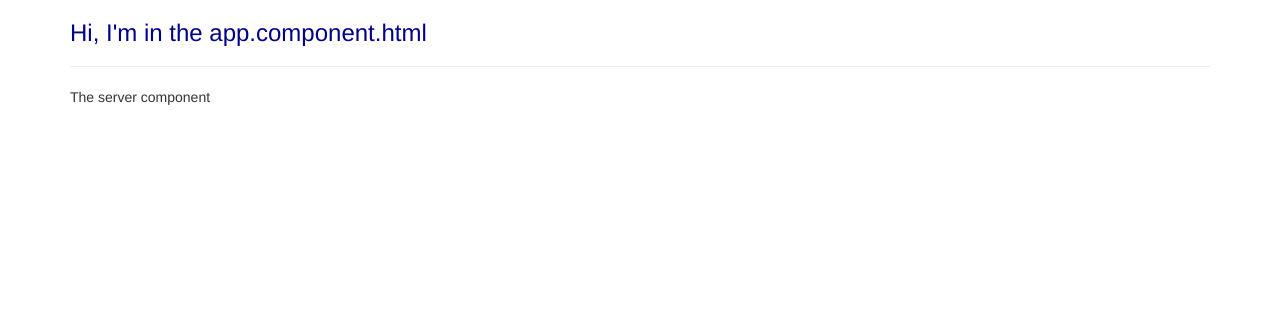
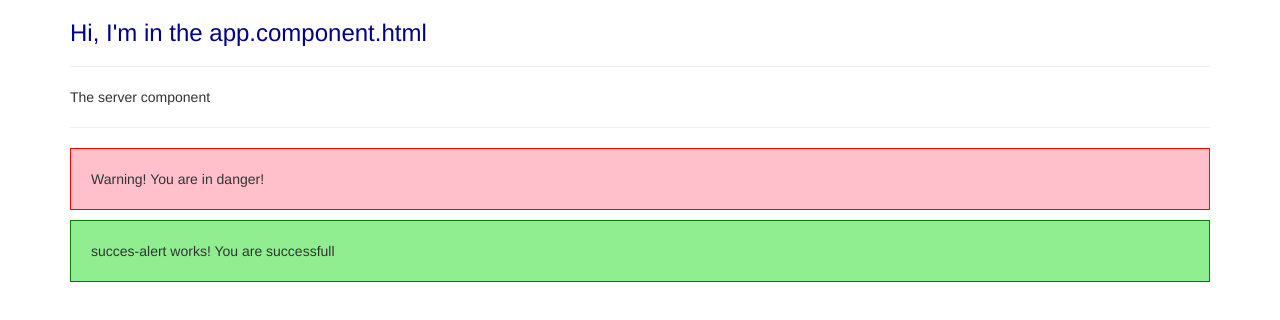
Before and after one commit to Jitgitbit/angular-exercise-one, an Angular app: page / in a window 1280 px wide. Shown: the top 320 px of the page. Built offline with nearby package versions, Linux system fonts and the light colour scheme.

Commit message:
ng g c         ROCKS!!

```diff
--- a/src/app/app.component.html
+++ b/src/app/app.component.html
@@ -4,6 +4,9 @@
       <h3>Hi, I'm in the app.component.html</h3>
       <hr>
       <app-server></app-server>
+      <hr>
+      <app-warning-alert></app-warning-alert>
+      <app-succes-alert></app-succes-alert>
     </div>
   </div>
 </div>
--- a/src/app/app.module.ts
+++ b/src/app/app.module.ts
@@ -3,11 +3,15 @@ import { NgModule } from '@angular/core';
 
 import { AppComponent } from './app.component';
 import { ServerComponent } from './server/server.component';
+import { SuccesAlertComponent } from './succes-alert/succes-alert.component';
+import { WarningAlertComponent } from './warning-alert/warning-alert.component';
 
 @NgModule({
   declarations: [
     AppComponent,
-    ServerComponent
+    ServerComponent,
+    SuccesAlertComponent,
+    WarningAlertComponent
   ],
   imports: [
     BrowserModule
--- /dev/null
+++ b/src/app/succes-alert/succes-alert.component.css
@@ -0,0 +1,5 @@
+p{
+  padding: 20px;
+  background-color: lightgreen;
+  border: 1px solid green;
+}
--- /dev/null
+++ b/src/app/succes-alert/succes-alert.component.html
@@ -0,0 +1 @@
+<p>succes-alert works! You are successfull</p>
--- /dev/null
+++ b/src/app/succes-alert/succes-alert.component.ts
@@ -0,0 +1,15 @@
+import { Component, OnInit } from '@angular/core';
+
+@Component({
+  selector: 'app-succes-alert',
+  templateUrl: './succes-alert.component.html',
+  styleUrls: ['./succes-alert.component.css']
+})
+export class SuccesAlertComponent implements OnInit {
+
+  constructor() { }
+
+  ngOnInit(): void {
+  }
+
+}
--- /dev/null
+++ b/src/app/warning-alert/warning-alert.component.ts
@@ -0,0 +1,18 @@
+import { Component } from '@angular/core';
+
+@Component({
+  selector: 'app-warning-alert',
+  template: `
+    <p>Warning! You are in danger!</p>
+  `,
+  styles:[
+    `
+      p{
+        padding: 20px;
+        background-color: pink;
+        border: 1px solid red;
+      }
+    `
+  ]
+})
+export class WarningAlertComponent {}
```
Also changed, not shown: 2 other files (tests, documents, lock files or other folders).
